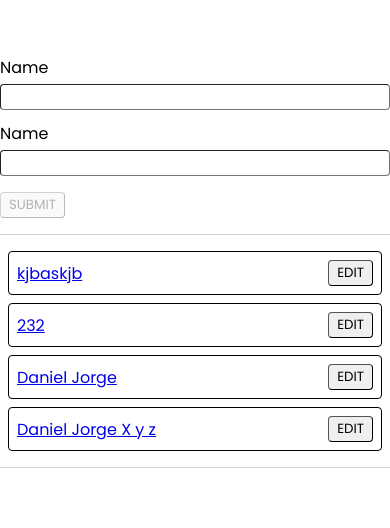
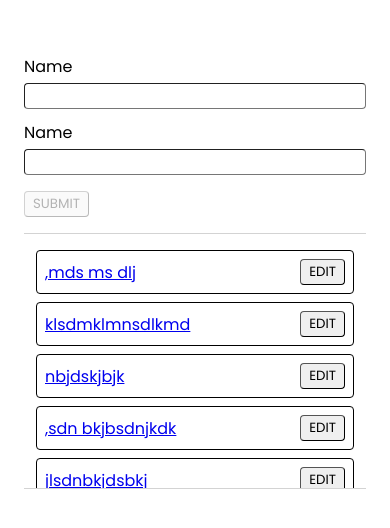
Before and after one commit to danieljpgo/swr-poc, a React (Create React App) app: page /users in a window 390 px wide. Shown: the part 148-676 px from the top of the page. Built offline with nearby package versions, Linux system fonts and the light colour scheme; data requests are answered from the project's data file.

Commit message:
fix: add mobile layout

```diff
--- a/db.json
+++ b/db.json
@@ -19,6 +19,41 @@
       "name": "kjbaskjb",
       "email": "ljnsjnsd@gmail.com",
       "id": 4
+    },
+    {
+      "name": "ouhaduosdhuo",
+      "email": "uihuid@gmail.com",
+      "id": 5
+    },
+    {
+      "name": "ljdnsjsndo",
+      "email": "ouhsduo@gmail.com",
+      "id": 6
+    },
+    {
+      "name": "jlsdnbkjdsbkj",
+      "email": "lnsjldnslj@gmail.com",
+      "id": 7
+    },
+    {
+      "name": ",sdn bkjbsdnjkdk",
+      "email": "jbnkjdskjd@gmial.com",
+      "id": 8
+    },
+    {
+      "name": "nbjdskjbjk",
+      "email": "bkjbdskjbds@gmail.com",
+      "id": 9
+    },
+    {
+      "name": "klsdmklmnsdlkmd",
+      "email": "sdokop@gmail.com",
+      "id": 10
+    },
+    {
+      "email": "ijdiosj@gmail.com",
+      "name": ",mds ms dlj",
+      "id": 11
     }
   ]
 }
--- a/src/app/pages/Users/Form/styles.ts
+++ b/src/app/pages/Users/Form/styles.ts
@@ -11,7 +11,7 @@ export const Container = styled.form`
       align-self: flex-end;
     }
 
-  @media(max-width: 920px) {
+  @media(max-width: 680px) {
     flex-wrap: wrap;
 
     > div{
--- a/src/app/pages/Users/List/styles.tsx
+++ b/src/app/pages/Users/List/styles.tsx
@@ -1,14 +1,17 @@
 import styled from 'styled-components';
 
 export const Container = styled.div`
-  /* justify-content: center; */
   text-align: center;
   grid-auto-rows: min-content;
-  height: 30vh;
+  justify-self: center;
   ul{
-  overflow-y: auto;
+    height: 30vh;
+    overflow-y: auto;
     display: grid;
     gap: ${(props) => props.theme.unit / 2}px;
-    padding: ${(props) => props.theme.unit}px ${(props) => props.theme.unit / 2}px;
+    padding: ${(props) => props.theme.unit}px ${(props) => props.theme.unit * 0.75}px;
+  }
+  @media(max-width: 680px) {
+    justify-self: unset;
   }
 `;
--- a/src/app/pages/Users/styles.ts
+++ b/src/app/pages/Users/styles.ts
@@ -1,9 +1,10 @@
 import styled from 'styled-components';
 
 export const Container = styled.div`
+  height: 100vh;
   display: grid;
-  place-items: center;
-  height: 100vh;
+  align-content: center;
+  justify-content: center;
 `;
 
 export const Content = styled.div`
--- a/src/app/styles/global.ts
+++ b/src/app/styles/global.ts
@@ -8,13 +8,13 @@ export default createGlobalStyle`
     }
 
     body {
-      height: 100%;
+      height: 100vh;
     }
 
     #root {
       max-width: 960px;
       margin: 0 auto;
-      height: 100vh;
+      padding:0 ${(props) => props.theme.unit * 1.5}px;
     }
 
     hr {
```
